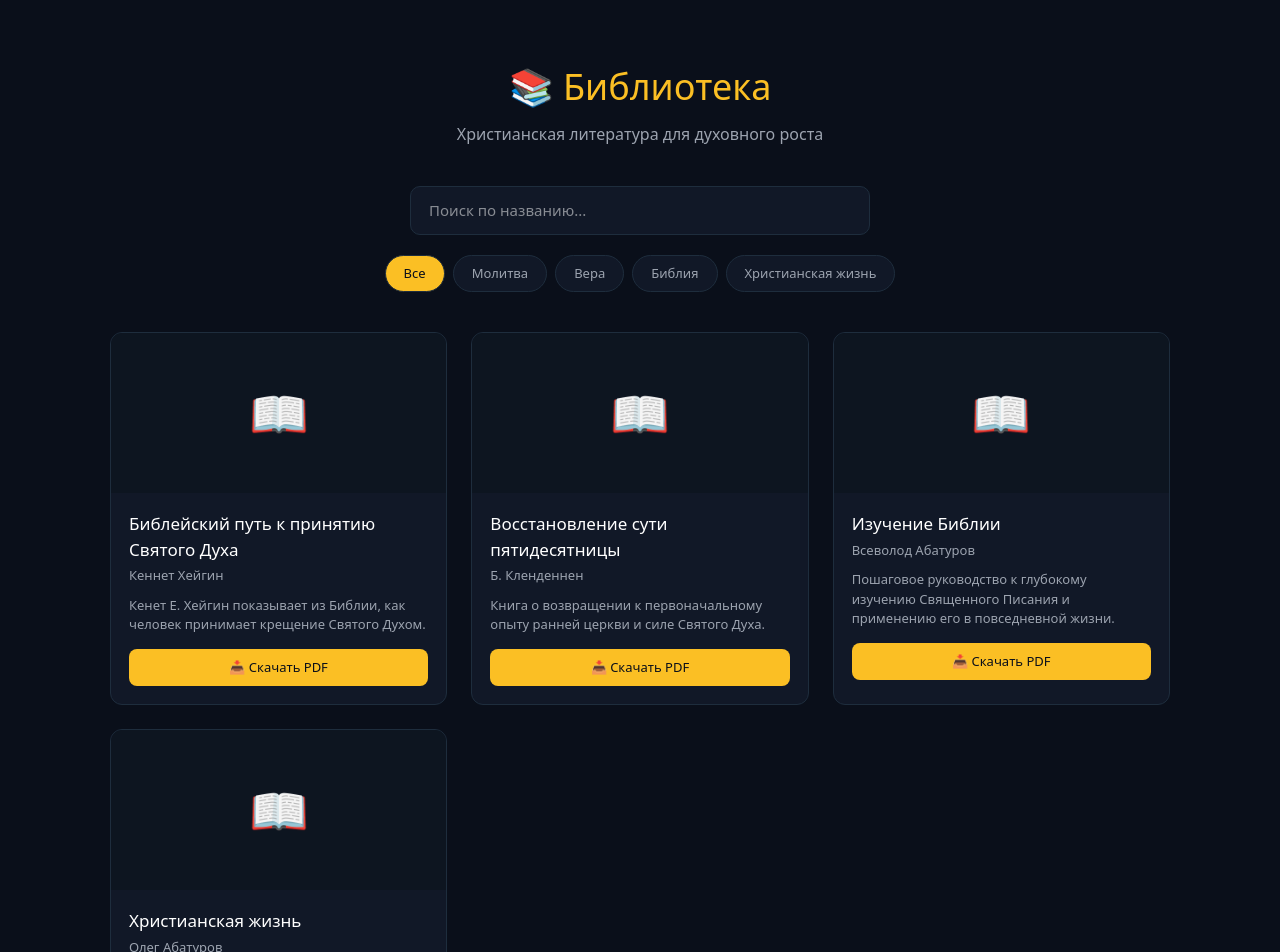
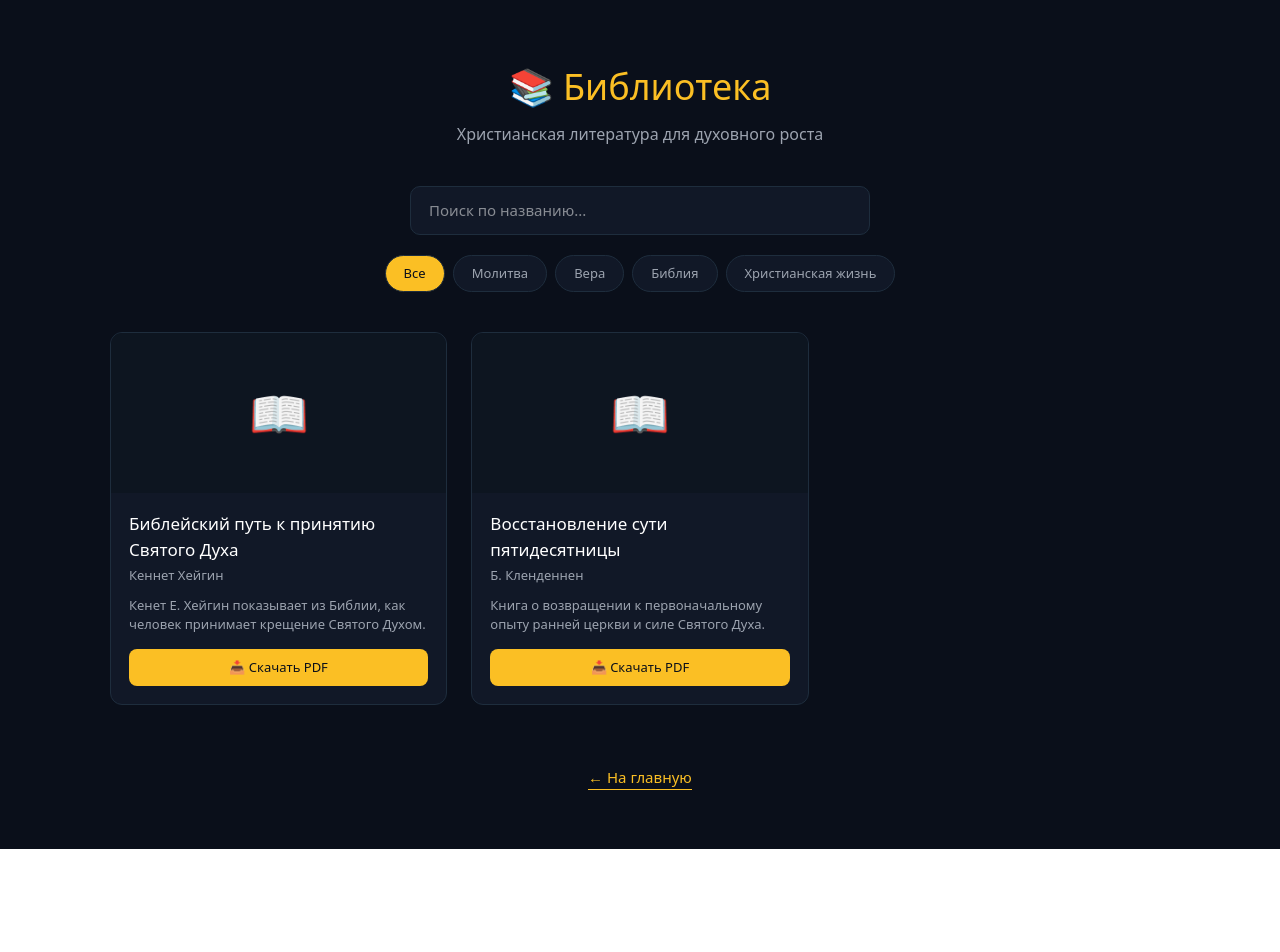
Before and after one commit to oabaturov-ops/abatur-brothers-ministries, a Next.js app: page /library in a window 1280 px wide. Shown: the top 952 px of the page. After the commit the page ends 849 px from the top, so only its background shows below. Built offline with nearby package versions, Linux system fonts and the light colour scheme.

Commit message:
Add compressed PDF for Klendennen book

```diff
--- a/src/data/books.ts
+++ b/src/data/books.ts
@@ -23,7 +23,7 @@ export const books: Book[] = [
     descriptionEn: "Kenneth E. Hagin shows from the Bible how a person receives the baptism of the Holy Spirit.",
     category: "faith",
     coverUrl: "/covers/prayer.jpg",
-    pdfUrl: "/books/klendennen-revival.pdf",
+    pdfUrl: "/books/hagin-holy-spirit.pdf",
   },
 
   {    id: 2,
@@ -37,28 +37,5 @@ export const books: Book[] = [
     coverUrl: "/covers/faith.jpg",
     pdfUrl: "/books/klendennen-revival.pdf",
   },
-  {
-    id: 3,
-    titleRu: "Изучение Библии",
-    titleEn: "Bible Study Guide",
-    authorRu: "Всеволод Абатуров",
-    authorEn: "Vsevolod Abaturov",
-    descriptionRu: "Пошаговое руководство к глубокому изучению Священного Писания и применению его в повседневной жизни.",
-    descriptionEn: "A step-by-step guide to deep Bible study and applying it to everyday life.",
-    category: "bible",
-    coverUrl: "/covers/bible.jpg",
-    pdfUrl: "/books/bible-study.pdf",
-  },
-  {
-    id: 4,
-    titleRu: "Христианская жизнь",
-    titleEn: "Christian Living",
-    authorRu: "Олег Абатуров",
-    authorEn: "Oleg Abaturov",
-    descriptionRu: "Как жить по Слову Божьему каждый день. Практические советы для духовного роста.",
-    descriptionEn: "How to live by God's Word every day. Practical advice for spiritual growth.",
-    category: "christianLife",
-    coverUrl: "/covers/life.jpg",
-    pdfUrl: "/books/christian-life.pdf",
-  },
+
 ];
```
